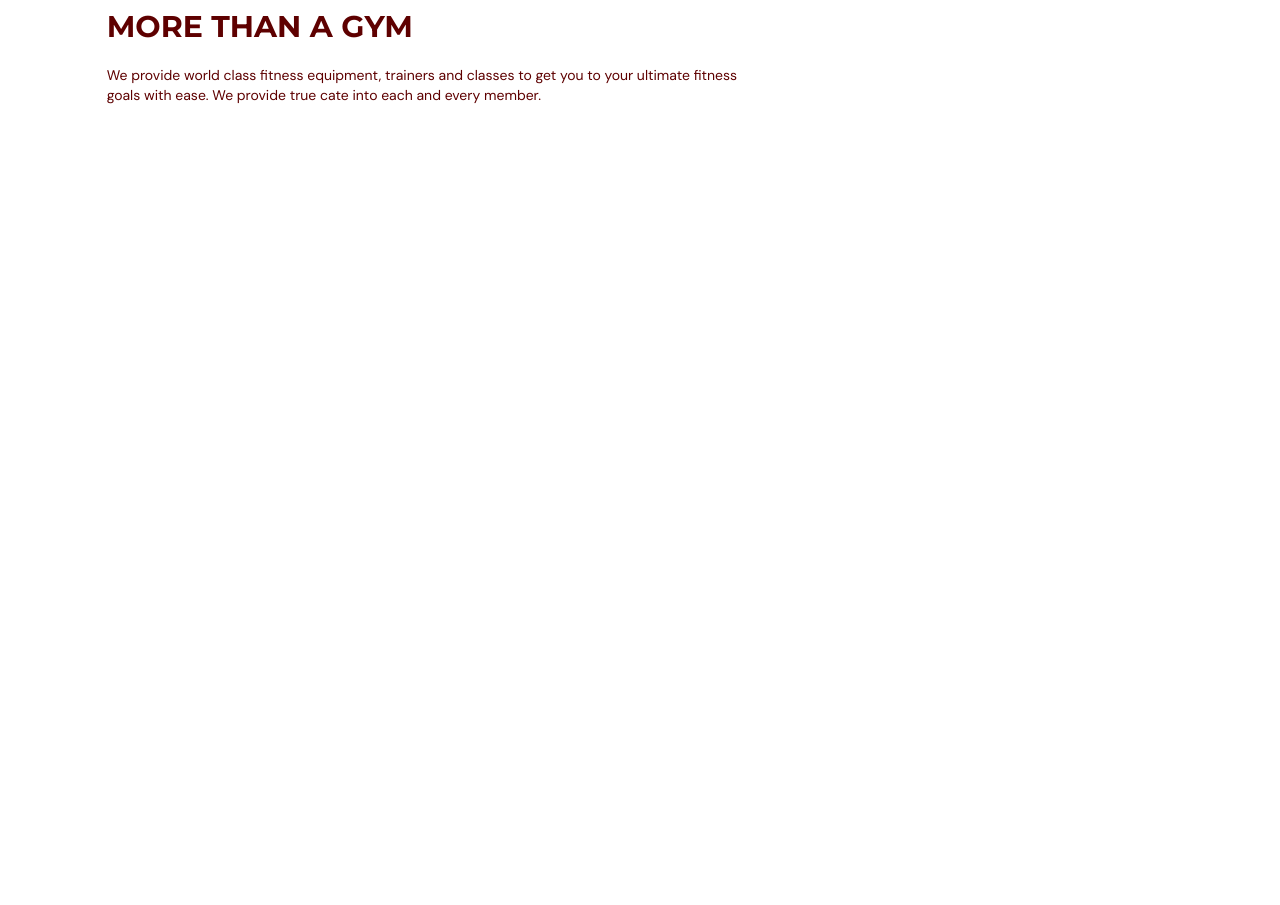
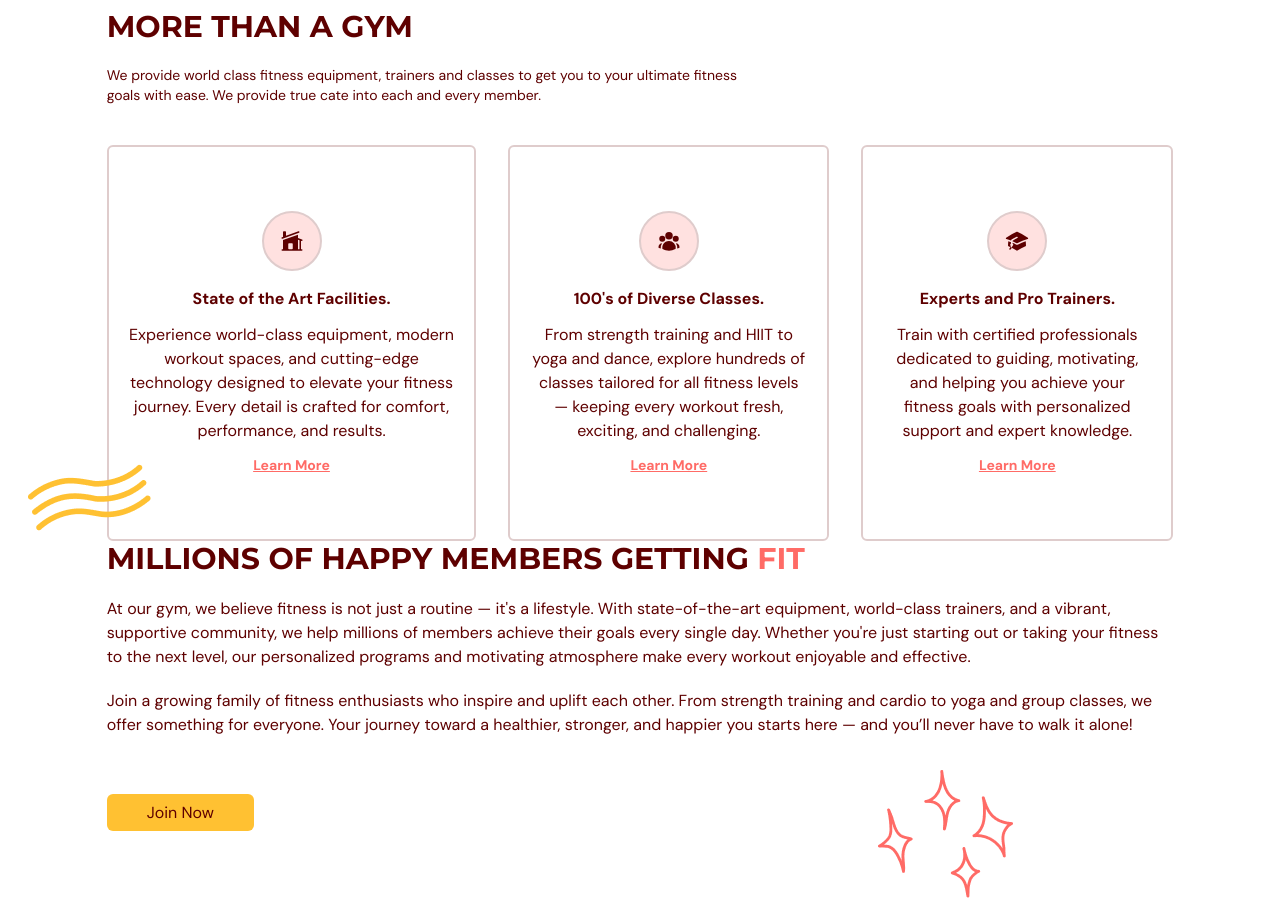
Before and after one commit to lahiruSanjeewa2971/Typescript_fitness_app, a React (Vite) app: page / in a window 1280 px wide. Shown: the part 880-1785 px from the top of the page. Before the commit the page ends 1589 px from the top, so only its background shows below. Built offline with nearby package versions, Linux system fonts and the light colour scheme.

Commit message:
Benifit page - UI updates

```diff
--- /dev/null
+++ b/src/scenes/benifits/Benifit.tsx
@@ -0,0 +1,42 @@
+import { SelectedPage } from "@/shared/types";
+import { motion } from "framer-motion";
+import React from "react";
+import AnchorLink from "react-anchor-link-smooth-scroll";
+
+const childVariants = {
+  hidden: { opacity: 0, scale: 0.9 },
+  visible: { opacity: 1, scale: 1 },
+};
+
+type Props = {
+  icon: React.ReactNode;
+  title: string;
+  description: string;
+  setSelectedPage: (value: SelectedPage) => void;
+};
+
+const Benifit = ({ icon, title, description, setSelectedPage }: Props) => {
+  return (
+    <motion.div
+      variants={childVariants}
+      className="mt-5 rounded-md border-2 border-gray-100 px-5 py-16 text-center"
+    >
+      <div className="mb-4 flex justify-center">
+        <div className="rounded-full border-2 border-gray-100 bg-primary-100 p-4">
+          {icon}
+        </div>
+      </div>
+      <h4 className="font-bold">{title}</h4>
+      <p className="my-3">{description}</p>
+      <AnchorLink
+        className="text-sm font-bold text-primary-500 underline hover:text-secondary-500"
+        onClick={() => setSelectedPage(SelectedPage.ContactUs)}
+        href={`#${SelectedPage.ContactUs}`}
+      >
+        <p>Learn More</p>
+      </AnchorLink>
+    </motion.div>
+  );
+};
+
+export default Benifit;
--- a/src/scenes/benifits/index.tsx
+++ b/src/scenes/benifits/index.tsx
@@ -6,6 +6,15 @@ import {
 import { BenifitType, SelectedPage } from "@/shared/types";
 import { motion } from "framer-motion";
 import HeaderText from "@/shared/HeaderText";
+import Benifit from "./Benifit";
+import ActionButton from "@/shared/ActionButton";
+
+const container = {
+  hidden: {},
+  visible: {
+    transition: { staggerChildren: 0.2 },
+  },
+};
 
 const benifits: Array<BenifitType> = [
   {
@@ -38,20 +47,90 @@ const Benifits = ({ setSelectedPage }: Props) => {
       <motion.div
         onViewportEnter={() => setSelectedPage(SelectedPage.Benefits)}
       >
-        <div className="md:my-5 md:w-3/5">
+        <motion.div
+          initial="hidden"
+          whileInView="visible"
+          viewport={{ once: true, amount: 0.5 }}
+          transition={{ duration: 0.5 }}
+          variants={{
+            hidden: { opacity: 0, x: -50 },
+            visible: { opacity: 1, x: 0 },
+          }}
+          className="md:my-5 md:w-3/5"
+        >
           <HeaderText>MORE THAN A GYM</HeaderText>
           <p className="my-5 text-sm">
             We provide world class fitness equipment, trainers and classes to
             get you to your ultimate fitness goals with ease. We provide true
             cate into each and every member.
           </p>
-        </div>
+        </motion.div>
 
         {/* benifits */}
-        <div className="md:flex items-center justify-between gap-8 mt-5">
-          {/* {benifits.map((binifit) => (
-            <Benifit />
-          ))} */}
+        <motion.div
+          initial="hidden"
+          whileInView="visible"
+          viewport={{ once: true, amount: 0.5 }}
+          variants={container}
+          className="md:flex items-center justify-between gap-8 mt-5"
+        >
+          {benifits.map((benifit: BenifitType) => (
+            <Benifit
+              key={benifit.title}
+              icon={benifit.icon}
+              title={benifit.title}
+              description={benifit.description}
+              setSelectedPage={setSelectedPage}
+            />
+          ))}
+        </motion.div>
+
+        {/* GRAPHICS AND DESCRIPTION */}
+        <div>
+          {/* GRAPHIC */}
+          <img />
+
+          {/* DESCRIPTION */}
+          <div>
+            {/* TITLE */}
+            <div className="relative">
+              <div className="before:absolute before:-top-20 before:-left-20 before:z-[1] before:content-abstractwaves">
+                <div>
+                  <HeaderText>
+                    MILLIONS OF HAPPY MEMBERS GETTING{" "}
+                    <span className="text-primary-500">FIT</span>
+                  </HeaderText>
+                </div>
+              </div>
+            </div>
+
+            {/* DES */}
+            <div>
+              <p className="my-5">
+                At our gym, we believe fitness is not just a routine — it's a
+                lifestyle. With state-of-the-art equipment, world-class
+                trainers, and a vibrant, supportive community, we help millions
+                of members achieve their goals every single day. Whether you're
+                just starting out or taking your fitness to the next level, our
+                personalized programs and motivating atmosphere make every
+                workout enjoyable and effective.
+              </p>
+              <p className="mb-5">
+                Join a growing family of fitness enthusiasts who inspire and
+                uplift each other. From strength training and cardio to yoga and
+                group classes, we offer something for everyone. Your journey
+                toward a healthier, stronger, and happier you starts here — and
+                you’ll never have to walk it alone!
+              </p>
+            </div>
+
+            {/* BUTTON */}
+            <div className="relative mt-16">
+              <div className="before:absolute before:-bottom-20 before:right-40 before:z-[-1] before:content-sparkles">
+                <ActionButton setSelectedPage={setSelectedPage}>Join Now</ActionButton>
+              </div>
+            </div>
+          </div>
         </div>
       </motion.div>
     </section>
```
